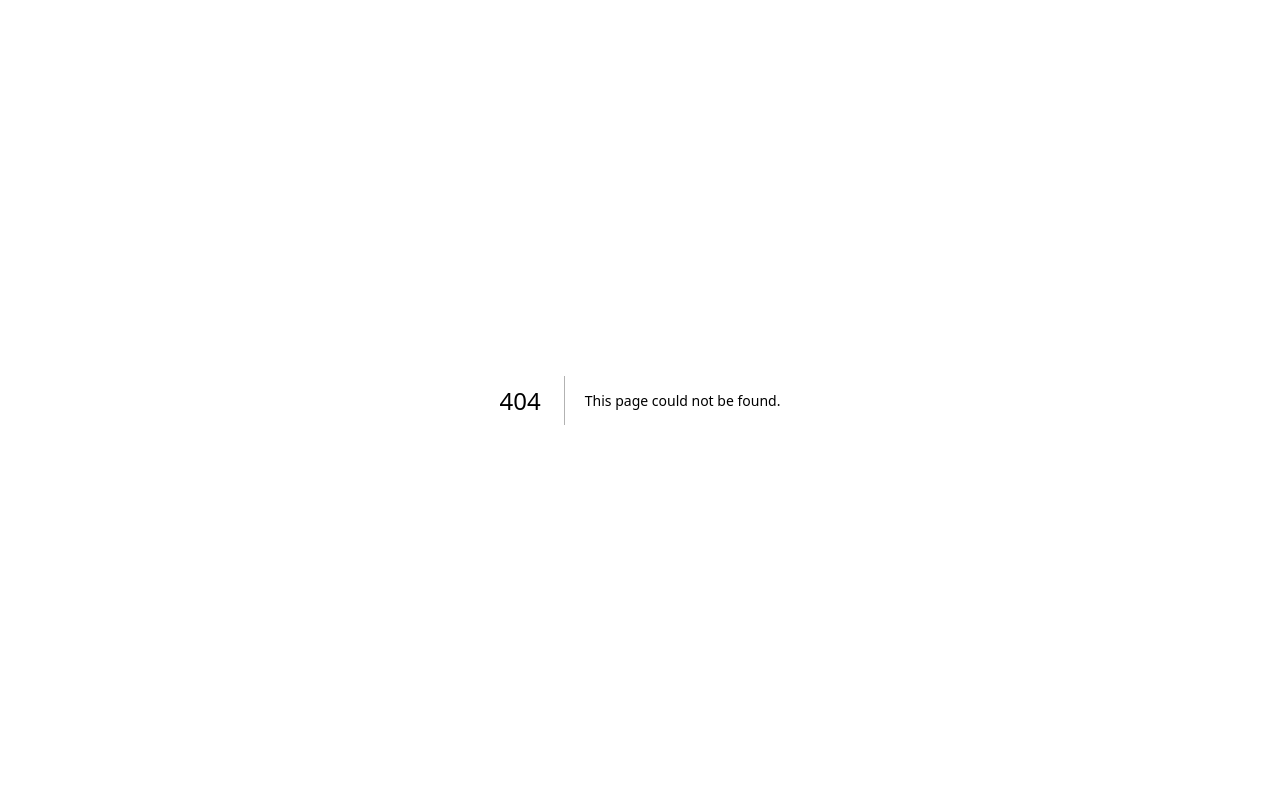
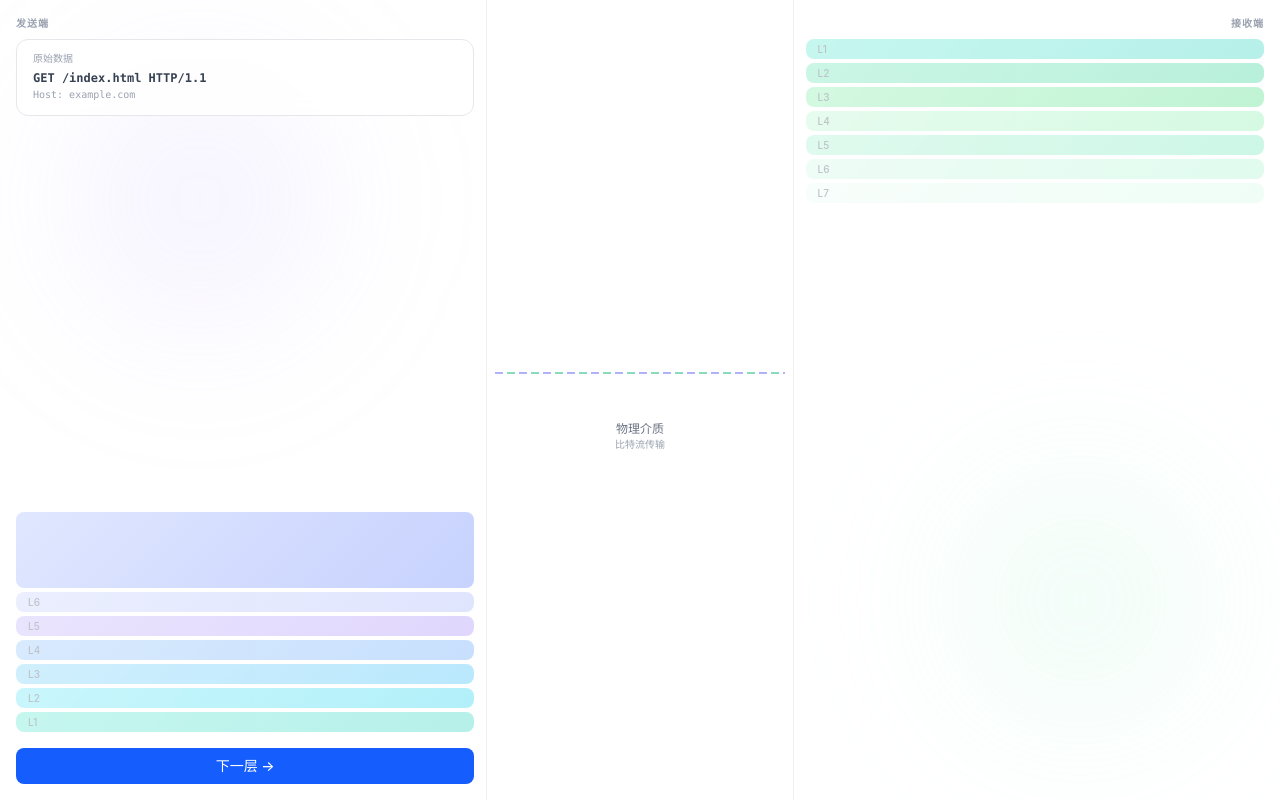
Before and after one commit to lirumao/osi-model-interactive, a Next.js app: page /explore in a window 1280 px wide. Before the commit this address had no page. Built offline with nearby package versions, Linux system fonts and the light colour scheme.

Commit message:
feat: wire explore page and root layout

```diff
--- /dev/null
+++ b/src/app/explore/page.tsx
@@ -0,0 +1,28 @@
+import { ExploreStage } from '@/components/ExploreStage'
+
+export default function ExplorePage() {
+  return (
+    <main className="relative w-screen h-screen overflow-hidden flex flex-col bg-white">
+      {/* 背景光晕 */}
+      <div
+        className="absolute pointer-events-none"
+        style={{
+          width: 400, height: 400, borderRadius: '50%',
+          background: 'radial-gradient(circle, rgba(196,181,253,0.2) 0%, transparent 70%)',
+          top: 0, left: 0, filter: 'blur(60px)',
+        }}
+      />
+      <div
+        className="absolute pointer-events-none"
+        style={{
+          width: 400, height: 400, borderRadius: '50%',
+          background: 'radial-gradient(circle, rgba(167,243,208,0.2) 0%, transparent 70%)',
+          bottom: 0, right: 0, filter: 'blur(60px)',
+        }}
+      />
+      <div className="relative z-10 flex-1 overflow-hidden">
+        <ExploreStage />
+      </div>
+    </main>
+  )
+}
--- a/src/app/layout.tsx
+++ b/src/app/layout.tsx
@@ -1,33 +1,17 @@
-import type { Metadata } from "next";
-import { Geist, Geist_Mono } from "next/font/google";
-import "./globals.css";
-
-const geistSans = Geist({
-  variable: "--font-geist-sans",
-  subsets: ["latin"],
-});
-
-const geistMono = Geist_Mono({
-  variable: "--font-geist-mono",
-  subsets: ["latin"],
-});
+import type { Metadata } from 'next'
+import './globals.css'
 
 export const metadata: Metadata = {
-  title: "Create Next App",
-  description: "Generated by create next app",
-};
+  title: 'OSI 七层模型 — 交互动画',
+  description: '通过精美动画直观理解 OSI 网络模型数据封装与传输过程',
+}
 
-export default function RootLayout({
-  children,
-}: Readonly<{
-  children: React.ReactNode;
-}>) {
+export default function RootLayout({ children }: { children: React.ReactNode }) {
   return (
-    <html
-      lang="en"
-      className={`${geistSans.variable} ${geistMono.variable} h-full antialiased`}
-    >
-      <body className="min-h-full flex flex-col">{children}</body>
+    <html lang="zh-CN">
+      <body style={{ fontFamily: '-apple-system, "PingFang SC", "Microsoft YaHei", sans-serif' }}>
+        {children}
+      </body>
     </html>
-  );
+  )
 }
```
